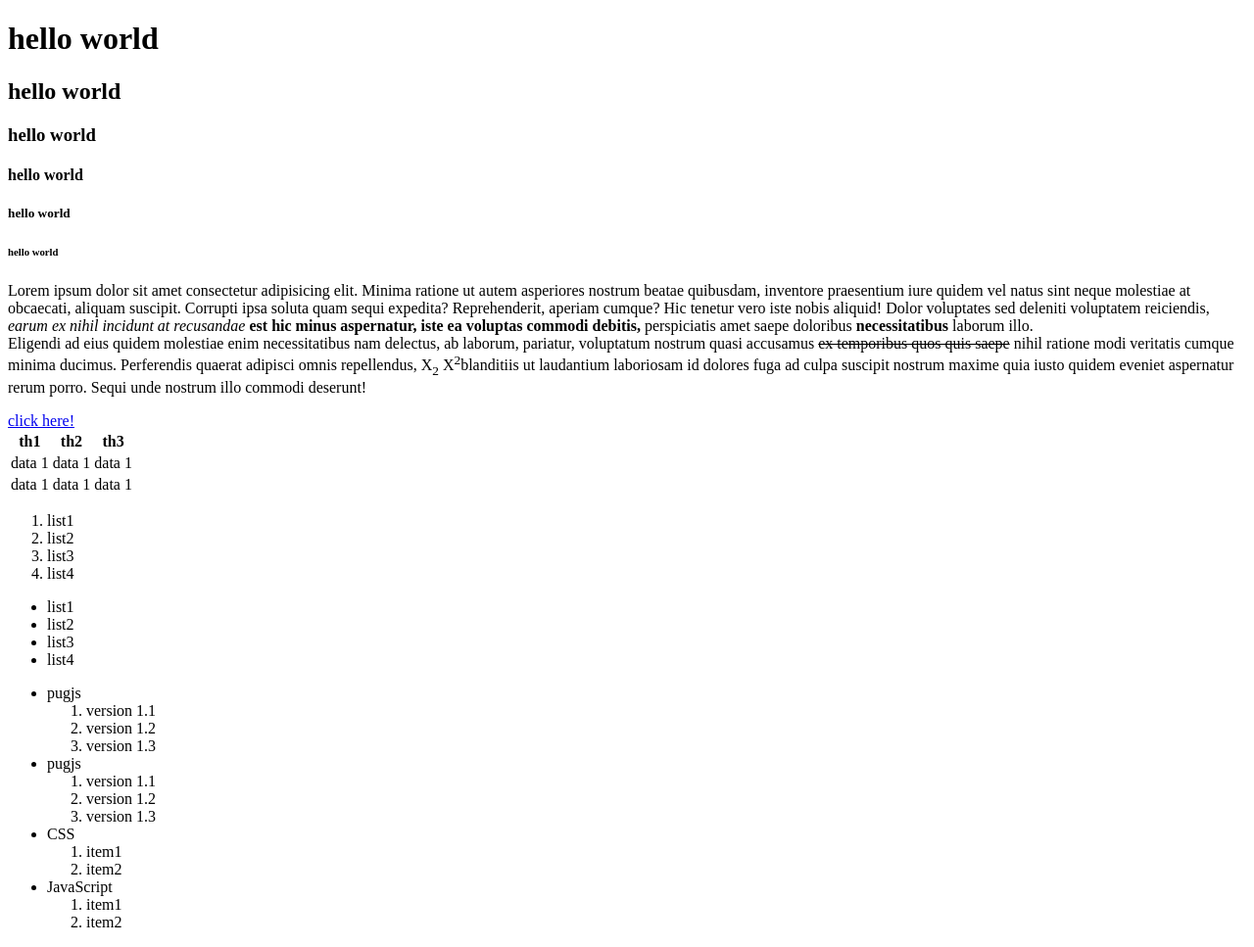
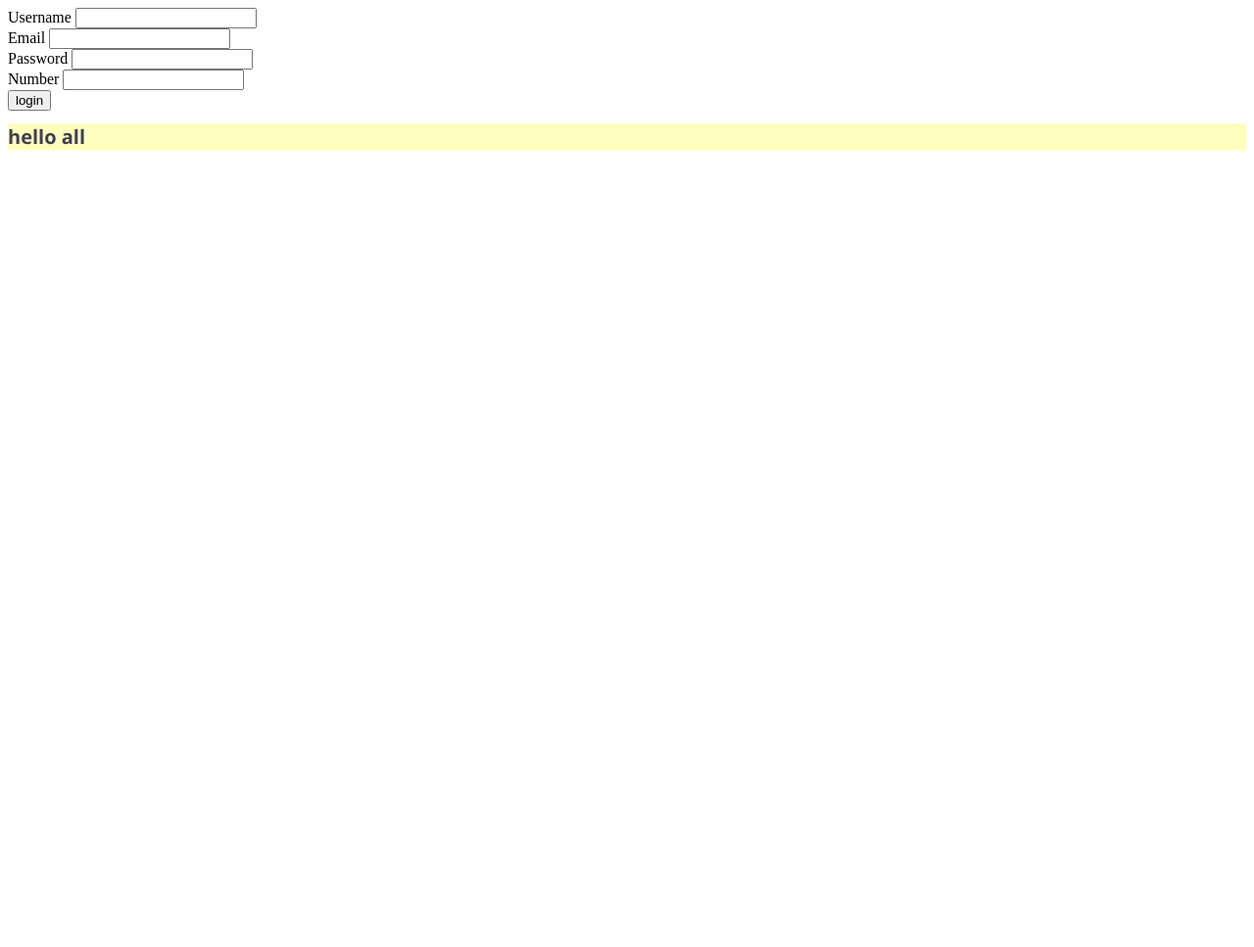
Before and after one commit to abdulahadmansoori/Youth-Pakistan-MERN-Development, a plain HTML site: page Class 02 20-06-2023 TUE/index.html in a window 1280 px wide. Shown: the whole page at 98% size. After the commit the page ends 800 px from the top, so only its background shows below. Drawn offline with Linux system fonts and the light colour scheme.

Commit message:
Class 02 20-06-2023 TUE

```diff
--- a/Class 02 20-06-2023 TUE/index.html
+++ b/Class 02 20-06-2023 TUE/index.html
@@ -5,93 +5,45 @@
     <meta charset="UTF-8">
     <meta name="viewport" content="width=device-width, initial-scale=1.0">
     <title>Document</title>
+    <link rel="stylesheet" href="style.css">
+    <!-- <style>
+        form {
+            background-color: #000;
+        }
+
+    </style> -->
 </head>
 
 <body>
-    <!-- headings -->
-    <h1>hello world</h1>
-    <h2>hello world</h2>
-    <h3>hello world</h3>
-    <h4>hello world</h4>
-    <h5>hello world</h5>
-    <h6>hello world</h6>
-    <!-- paragraph -->
-    <p>Lorem ipsum dolor sit amet consectetur adipisicing elit. Minima ratione ut autem asperiores nostrum beatae
-        quibusdam, inventore praesentium iure quidem vel natus sint neque molestiae at obcaecati, aliquam suscipit.
-        Corrupti ipsa soluta quam sequi expedita? Reprehenderit, aperiam cumque? Hic tenetur vero iste nobis aliquid!
-        Dolor voluptates sed deleniti voluptatem reiciendis, <i>earum ex nihil incidunt at recusandae</i> <b> est hic
-            minus aspernatur, iste ea voluptas commodi debitis, </b>perspiciatis amet saepe doloribus
-        <strong>necessitatibus </strong>laborum illo.<br> Eligendi ad eius quidem molestiae enim necessitatibus nam
-        delectus, ab laborum, pariatur, voluptatum nostrum quasi accusamus <del>ex temporibus quos quis saepe</del>
-        nihil ratione modi veritatis cumque minima ducimus. Perferendis quaerat adipisci omnis repellendus,
-        X<sub>2</sub> X<sup>2</sup>blanditiis ut laudantium laboriosam id dolores fuga ad culpa suscipit nostrum maxime
-        quia iusto quidem eveniet aspernatur rerum porro. Sequi unde nostrum illo commodi deserunt!
-    </p>
+    <!-- forms -->
+    <!-- <form action="" style="background-color: brown;"> -->
+    <form action="" id="form" class="form">
+        <div>
+            <label for="name">Username</label>
+            <input type="text" required>
+        </div>
+        <div>
+            <label for="email">Email</label>
+            <input type="email" name="email" required>
+        </div>
+        <div>
+            <label for="password">Password</label>
+            <input type="password" name="password" required>
+        </div>
+        <div>
+            <label for="number">Number</label>
+            <input type="number" name="number" required>
+        </div>
+        <button type="submit">login</button>
 
-    <a href="https://www.google.com/">click here!</a>
-    <!-- <img src="" alt=""> -->
-    <!-- tables -->
-    <table>
-        <thead>
-            <th>th1</th>
-            <th>th2</th>
-            <th>th3</th>
-        </thead>
-        <tbody>
-            <tr>
-                <td>data 1</td>
-                <td>data 1</td>
-                <td>data 1</td>
-            </tr>
-            <tr>
-                <td>data 1</td>
-                <td>data 1</td>
-                <td>data 1</td>
-            </tr>
-        </tbody>
-    </table>
-    <!-- list -->
-    <ol>
-        <li>list1</li>
-        <li>list2</li>
-        <li>list3</li>
-        <li>list4</li>
-    </ol>
-    <ul>
-        <li>list1</li>
-        <li>list2</li>
-        <li>list3</li>
-        <li>list4</li>
-    </ul>
+    </form>
 
-    <ul>
-        <li>pugjs
-            <ol>
-                <li>version 1.1</li>
-                <li>version 1.2</li>
-                <li>version 1.3</li>
-            </ol>
-        </li>
-        <li>pugjs
-            <ol>
-                <li>version 1.1</li>
-                <li>version 1.2</li>
-                <li>version 1.3</li>
-            </ol>
-        </li>
-        <li>CSS
-            <ol>
-                <li>item1</li>
-                <li>item2</li>
-            </ol>
-        </li>
-        <li>JavaScript
-            <ol>
-                <li>item1</li>
-                <li>item2</li>
-            </ol>
-        </li>
-    </ul>
+    <!-- <a href="http://ww.google.com" target="_blank">google</a> -->
+    <!-- div -->
+        <!-- <div></div> -->
+    <!-- span -->
+<h1 class="heading">hello <span>all</span></h1>
+
 </body>
 
 </html>
--- /dev/null
+++ b/Class 02 20-06-2023 TUE/style.css
@@ -0,0 +1,19 @@
+/* form {
+    background-color: #e77878;
+}
+#form{
+
+}
+.form{
+
+} */
+
+.heading{
+    color: rgb(63, 63, 84);
+    background-color: #fdffbf;
+    font-size: 20px;
+    font-family: 'Segoe UI', Tahoma, Geneva, Verdana, sans-serif;
+    font-weight: 900;
+    /* font-style: ; */
+
+}
```
